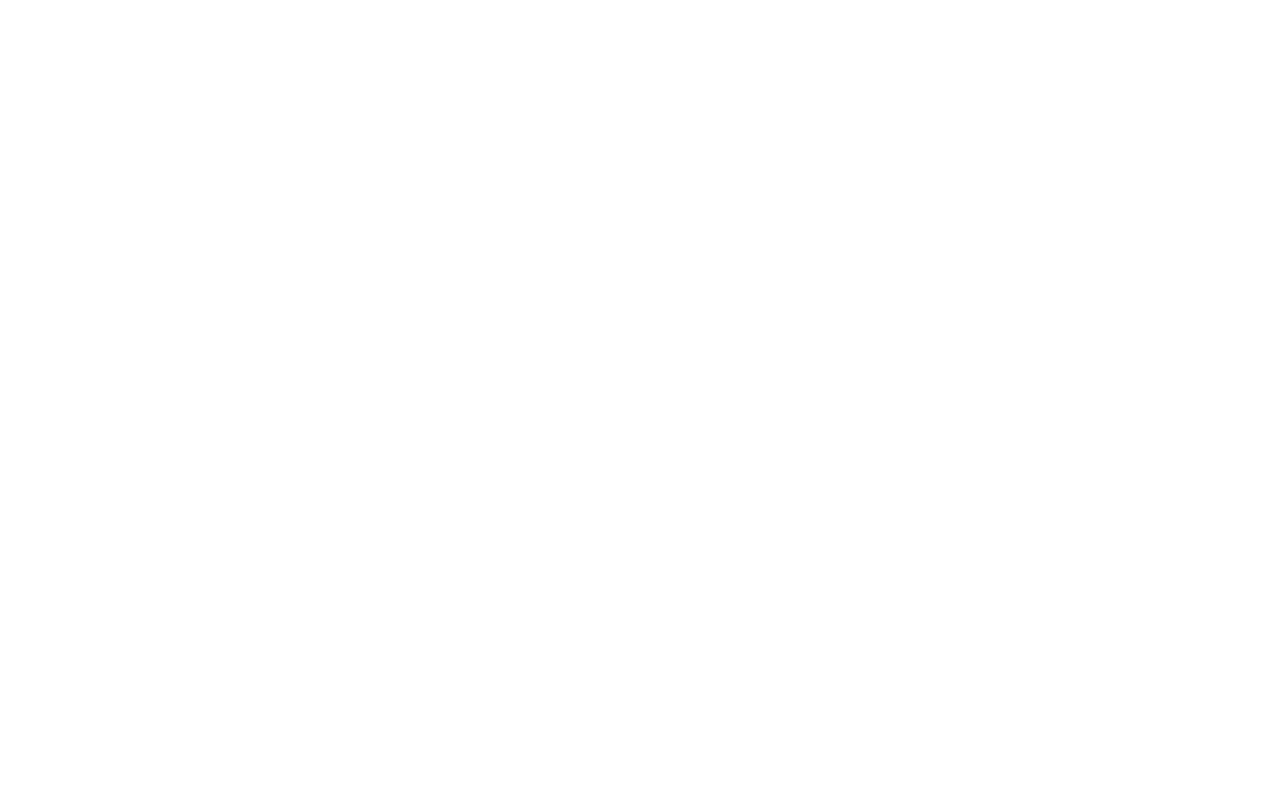
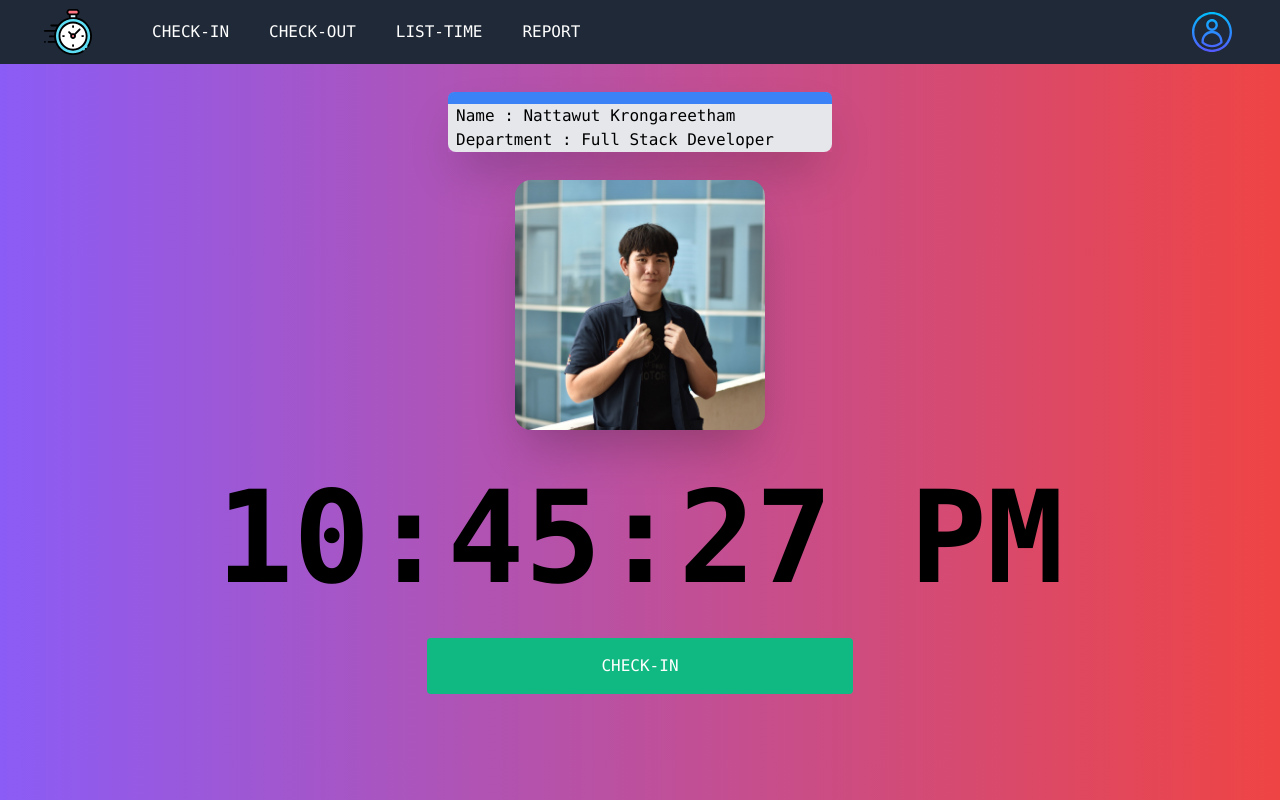
Before and after one commit to TNKKung/Web_CheckInPerson, a React (Create React App) app in the folder my-web/: page /checkIn in a window 1280 px wide. Built offline with nearby package versions, Linux system fonts and the light colour scheme.

Commit message:
add page report and list time

```diff
--- a/my-web/src/App.js
+++ b/my-web/src/App.js
@@ -5,6 +5,8 @@ import Clock from './components/Clock'
 import Profile from './page/Profile'
 import CheckIn from './page/CheckIn'
 import CheckOut from './page/CheckOut'
+import ListTime from './page/ListTime'
+import Report from './page/Report'
 import {Switch ,Route} from 'react-router-dom'
 
 function App() {
@@ -13,11 +15,12 @@ function App() {
         <div>
           <Route exact path="/" component={Index}/>
           <Route exact path="/login" component={Login}/>
-          <Route exact path="/home" component={Index}/>
           <Route exact path="/clock" component={Clock}/>
           <Route exact path="/profile" component={Profile}/>
-          <Route exact path="/home/check-in" component={CheckIn}/>
-          <Route exact path="/home/check-out" component={CheckOut}/>
+          <Route exact path="/checkIn" component={CheckIn}/>
+          <Route exact path="/checkOut" component={CheckOut}/>
+          <Route exact path="/listTime" component={ListTime}/>
+          <Route exact path="/Report" component={Report}/>
         </div>
       </Switch>
     )
--- a/my-web/src/components/Navbar.js
+++ b/my-web/src/components/Navbar.js
@@ -11,7 +11,7 @@ function Navbar() {
             <div className="flex items-center">
               <div className="flex items-center">
                 <Link
-                  to="/home"
+                  to="/"
                   className="hover:bg-gray-700 rounded-md px-3 py-2"
                 >
                   <img className="h-12 w-12" src={iconClock} alt="Img" />
@@ -20,16 +20,28 @@ function Navbar() {
               <div className="hidden md:block">
                 <div className="ml-9 flex items-baseline space-x-4">
                   <Link
-                    to="/home/check-in"
+                    to="/checkIn"
                     className=" hover:bg-gray-700 text-white px-3 py-2 text-xm rounded-md font-mono"
                   >
                     CHECK-IN
                   </Link>
                   <Link
-                    to="/home/check-out"
+                    to="/checkOut"
                     className=" hover:bg-gray-700 text-white px-3 py-2 rounded-md text-xm font-mono"
                   >
                     CHECK-OUT
+                  </Link>
+                  <Link
+                    to="/listTime"
+                    className=" hover:bg-gray-700 text-white px-3 py-2 rounded-md text-xm font-mono"
+                  >
+                    LIST-TIME
+                  </Link>
+                  <Link
+                    to="/listTime"
+                    className=" hover:bg-gray-700 text-white px-3 py-2 rounded-md text-xm font-mono"
+                  >
+                    REPORT
                   </Link>
                 </div>
               </div>
@@ -88,13 +100,13 @@ function Navbar() {
         <div className="md:hidden" id="mobile-menu">
           <div className="px-2 pt-2 pb-3 space-y-1 sm:px-3">
             <Link
-              to="/home/check-in"
+              to="/check-in"
               className="hover:bg-gray-700 text-white block px-3 py-2 rounded-md text-roboto font-mono"
             >
               CHECK-IN
             </Link>
             <Link
-              to="/home/check-out"
+              to="/check-out"
               className="hover:bg-gray-700 text-white block px-3 py-2 rounded-md text-toboto font-mono"
             >
               CHECK-OUT
--- a/my-web/src/page/Index.js
+++ b/my-web/src/page/Index.js
@@ -15,7 +15,7 @@ export default function Index() {
         </div>
         <div action="" class="mt-5 flex flex-col lg:w-1/2 w-8/12">
           <Link
-            to="/home/check-in"
+            to="/check-in"
             class="bg-green-500 py-4 text-center px-17 md:px-1 md:py-4 text-white rounded leading-tight text-xl md:text-base font-mono mt-4 mb-20"
           >
             CHECK-IN
--- /dev/null
+++ b/my-web/src/page/ListTime.js
@@ -0,0 +1,9 @@
+import React from 'react'
+
+export default function ListTime() {
+    return (
+        <div>
+            tom
+        </div>
+    );
+}
--- a/my-web/src/page/Login.js
+++ b/my-web/src/page/Login.js
@@ -44,7 +44,7 @@ export default function Login() {
             Forget Password ?
           </Link>
           <Link
-            to="/home"
+            to="/"
             class="bg-blue-500 py-4 text-center px-17 md:px-1 md:py-4 text-white rounded leading-tight text-xl md:text-base font-mono mt-4 mb-20"
           >
             Sign-In
--- a/my-web/src/page/Profile.js
+++ b/my-web/src/page/Profile.js
@@ -13,6 +13,7 @@ export default function Profile() {
     Mobile_Number: "0640630406",
     Email: "tomkabtokom@gmail.com",
   };
+
   return (
     <div className="h-screen bg-gradient-to-r from-purple-500 to-red-500">
       <Navbar />
--- /dev/null
+++ b/my-web/src/page/Report.js
@@ -0,0 +1,9 @@
+import React from 'react'
+
+export default function Report(){
+    return(
+        <div>
+            tom
+        </div>
+    );
+}
```
Also changed, not shown: my-web/src/page/profile2.jpg (added).
